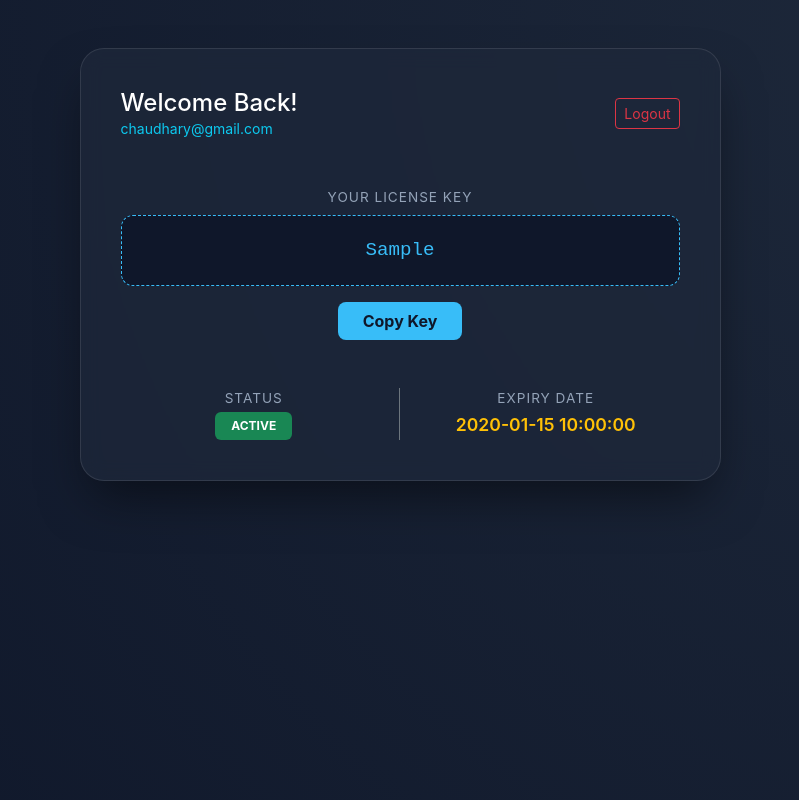
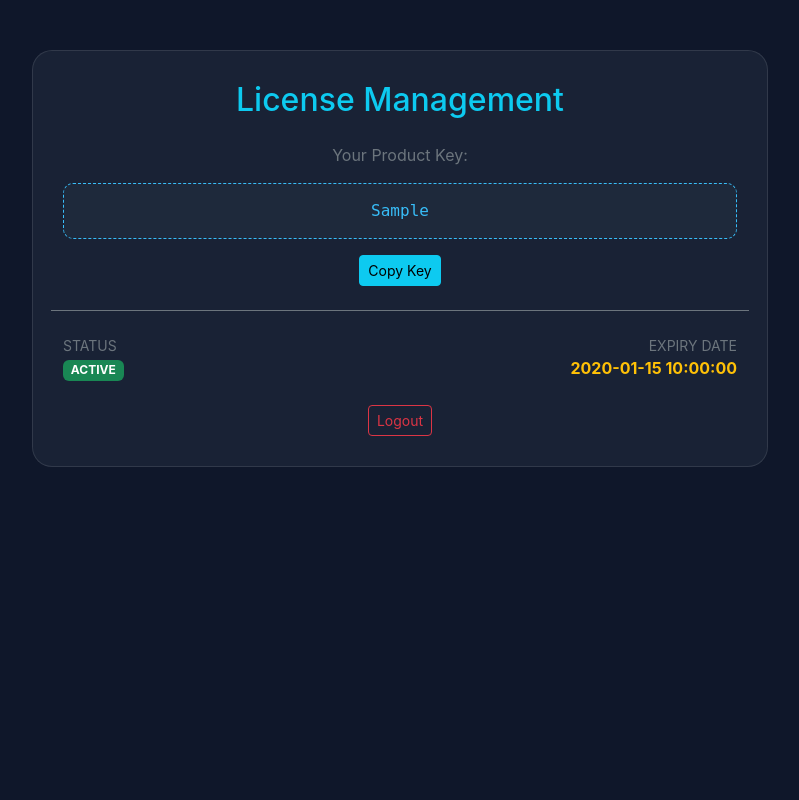
Before and after one commit to ch-Ahmad-zx/lms-project, a Flask app: page /dashboard in a window 1280 px wide. Shown: the whole page, without its empty margins (240-1039 px from the left). Run offline with Flask 3, Linux system fonts and the light colour scheme; a user stored in the database is signed in; a database or web service that is not in the repository returns one stand-in record (values such as "Sample title"); some libraries are stand-ins or nearby versions.

Commit message:
fixed form reset and duplicate email error

```diff
--- a/app.py
+++ b/app.py
@@ -62,75 +62,52 @@ def register():
         username = request.form.get('username')
         email = request.form.get('email')
         password = request.form.get('password')
-        plan = request.form.get('plan', 'Standard') # Default plan agar form mein na ho
+        plan = request.form.get('plan', 'Standard')
 
+        # Input validation
         if not username or not email or not password:
-            return render_template('register.html', error="Please fill all fields.")
+            return render_template('register.html', error="Please fill all fields.", username=username, email=email)
 
-        # 1. Password Hashing (Werkzeug - Consistent with Login)
         hashed_password = generate_password_hash(password)
-
-        # 2. License aur OTP details generate karna
         generated_key = str(uuid.uuid4())
-
-        # Expiry date 30 days baad ki
         expiry_date_obj = datetime.now() + timedelta(days=30)
         expiry_date_str = expiry_date_obj.strftime('%Y-%m-%d %H:%M:%S')
-
         otp = ''.join(random.choices(string.digits, k=6))
         otp_expiry = datetime.now() + timedelta(minutes=5)
 
-        # 3. Database mein entry save karna
         conn = get_db_connection()
         cursor = conn.cursor()
 
         try:
+            # Database insertion
             insert_query = """
                 INSERT INTO users
                 (username, email, password, role, license_key, expiry_date, is_verified, otp_code, otp_expiry)
                 VALUES (%s, %s, %s, %s, %s, %s, %s, %s, %s)
             """
-            cursor.execute(insert_query, (
-                username,
-                email,
-                hashed_password,
-                plan,
-                generated_key,
-                expiry_date_str,
-                False,
-                otp,
-                otp_expiry
-            ))
+            cursor.execute(insert_query, (username, email, hashed_password, plan, generated_key, expiry_date_str, False, otp, otp_expiry))
             conn.commit()
 
-            # 4. OTP Email bhejha
+            # Email sending
             try:
-                msg = Message('Your OTP Code - LMS Portal',
-                            sender=os.getenv('MAIL_USERNAME'),
-                            recipients=[email])
+                msg = Message('Your OTP Code - LMS Portal', sender=os.getenv('MAIL_USERNAME'), recipients=[email])
                 msg.body = f'Your OTP code is: {otp}\n\nThis code will expire in 5 minutes.'
                 mail.send(msg)
-            except Exception as email_err:
-                print(f"Mail Error: {email_err}")
+            except Exception as e:
+                print(f"Mail Error: {e}")
 
-            # 5. Session mein save karke verify page par bhejna
             session['otp_email'] = email
             return redirect(url_for('verify_otp'))
 
         except Exception as e:
             conn.rollback()
-            # Agar email pehle se hai toh professional error dikhao
-            if "already exists" in str(e) or "unique constraint" in str(e):
-                return render_template('register.html', error="This email is already registered. Please Login.")
-
-            # Baqi kisi bhi backend error ke liye
-            return f"<h1>Backend Error:</h1><p>{str(e)}</p><a href='/register'>Try Again</a>"
-
+            error_msg = "This email is already registered. Please Login." if "already exists" in str(e).lower() or "unique" in str(e).lower() else f"Error: {str(e)}"
+            # Data wapas bhej rahe hain taake form khali na ho
+            return render_template('register.html', error=error_msg, username=username, email=email)
         finally:
             cursor.close()
             conn.close()
 
-    # GET request par sirf page dikhao
     return render_template('register.html')
 @app.route('/verify-otp', methods=['GET', 'POST'])
 def verify_otp():
@@ -230,19 +207,18 @@ def dashboard():
     conn = get_db_connection()
     cursor = conn.cursor()
 
-    # Database se user ki details nikalein
-    cursor.execute('SELECT license_key, expiry_date FROM public.users WHERE id = %s', (user_id,))
-    user_data = cursor.fetchone()
+    try:
+        cursor.execute('SELECT license_key, expiry_date FROM users WHERE id = %s', (user_id,))
+        user_data = cursor.fetchone()
 
-    conn.close()
-
-    if user_data:
-        l_key = user_data[0]
-        # Expiry date ko format karein taake achi lagay
-        e_date = user_data[1] # Agar database mein string hai toh formatting ki zaroorat nahi
-        return render_template('dashboard.html', license_key=l_key, expiry_date=e_date)
-
-    return "User data not found."
+        if user_data:
+            return render_template('dashboard.html', license_key=user_data[0], expiry_date=user_data[1])
+        return "User data not found."
+    except Exception as e:
+        return f"Dashboard Error: {str(e)}"
+    finally:
+        cursor.close()
+        conn.close()
 
 @app.route('/admin', methods=['GET', 'POST'])
 def admin():
--- a/templates/dashboard.html
+++ b/templates/dashboard.html
@@ -3,79 +3,55 @@
 <head>
     <meta charset="UTF-8">
     <meta name="viewport" content="width=device-width, initial-scale=1.0">
-    <title>LMS Portal | Dashboard</title>
+    <title>LMS Dashboard</title>
     <link href="https://cdn.jsdelivr.net/npm/bootstrap@5.3.0/dist/css/bootstrap.min.css" rel="stylesheet">
     <style>
-        body {
-            background: radial-gradient(circle at top right, #1e293b, #0f172a);
-            color: #f8fafc;
-            font-family: 'Inter', sans-serif;
-            min-height: 100vh;
-        }
+        body { background: #0f172a; color: white; font-family: 'Inter', sans-serif; }
         .glass-card {
             background: rgba(30, 41, 59, 0.7);
             backdrop-filter: blur(10px);
             border: 1px solid rgba(255, 255, 255, 0.1);
-            border-radius: 24px;
-            padding: 40px;
-            box-shadow: 0 25px 50px -12px rgba(0, 0, 0, 0.5);
+            border-radius: 20px;
+            padding: 30px;
+            margin-top: 50px;
         }
-        .license-display {
-            background: #0f172a;
+        .key-box {
+            background: #1e293b;
+            color: #38bdf8;
+            padding: 15px;
+            border-radius: 10px;
+            font-family: monospace;
             border: 1px dashed #38bdf8;
-            padding: 20px;
-            border-radius: 12px;
-            font-family: 'Courier New', monospace;
-            color: #38bdf8;
-            font-size: 1.2rem;
             word-break: break-all;
         }
-        .stat-label { color: #94a3b8; font-size: 0.85rem; text-transform: uppercase; letter-spacing: 1px; }
-        .stat-value { color: #ffffff; font-weight: 600; font-size: 1.1rem; }
-        .btn-copy { background: #38bdf8; color: #0f172a; font-weight: bold; border-radius: 8px; transition: 0.3s; }
-        .btn-copy:hover { background: #7dd3fc; transform: translateY(-2px); }
     </style>
 </head>
 <body>
-    <div class="container py-5">
+    <div class="container">
         <div class="row justify-content-center">
-            <div class="col-lg-7">
+            <div class="col-md-8 text-center">
                 <div class="glass-card">
-                    <div class="d-flex justify-content-between align-items-center mb-5">
-                        <div>
-                            <h4 class="mb-0 text-white">Welcome Back!</h4>
-                            <p class="text-info mb-0 small">{{ session['email'] }}</p>
+                    <h2 class="mb-4 text-info">License Management</h2>
+                    <p class="text-secondary">Your Product Key:</p>
+                    <div class="key-box mb-3" id="key">{{ license_key }}</div>
+                    <button class="btn btn-info btn-sm mb-4" onclick="navigator.clipboard.writeText('{{ license_key }}'); alert('Copied!');">Copy Key</button>
+
+                    <div class="row border-top pt-4 border-secondary">
+                        <div class="col-6 text-start">
+                            <small class="text-secondary d-block">STATUS</small>
+                            <span class="badge bg-success">ACTIVE</span>
                         </div>
-                        <a href="/logout" class="btn btn-sm btn-outline-danger">Logout</a>
+                        <div class="col-6 text-end">
+                            <small class="text-secondary d-block">EXPIRY DATE</small>
+                            <span class="text-warning fw-bold">{{ expiry_date }}</span>
+                        </div>
                     </div>
-
-                    <div class="text-center mb-5">
-                        <p class="stat-label mb-2">Your License Key</p>
-                        <div class="license-display mb-3" id="licenseKey">{{ license_key }}</div>
-                        <button class="btn btn-copy px-4" onclick="copyKey()">Copy Key</button>
-                    </div>
-
-                    <div class="row g-4 text-center">
-                        <div class="col-6 border-end border-secondary">
-                            <p class="stat-label mb-1">Status</p>
-                            <span class="badge bg-success px-3 py-2">ACTIVE</span>
-                        </div>
-                        <div class="col-6">
-                            <p class="stat-label mb-1">Expiry Date</p>
-                            <p class="stat-value mb-0 text-warning">{{ expiry_date }}</p>
-                        </div>
+                    <div class="mt-4">
+                        <a href="/logout" class="btn btn-outline-danger btn-sm">Logout</a>
                     </div>
                 </div>
             </div>
         </div>
     </div>
-
-    <script>
-        function copyKey() {
-            const key = document.getElementById('licenseKey').innerText;
-            navigator.clipboard.writeText(key);
-            alert("Copied to clipboard!");
-        }
-    </script>
 </body>
 </html>
```
